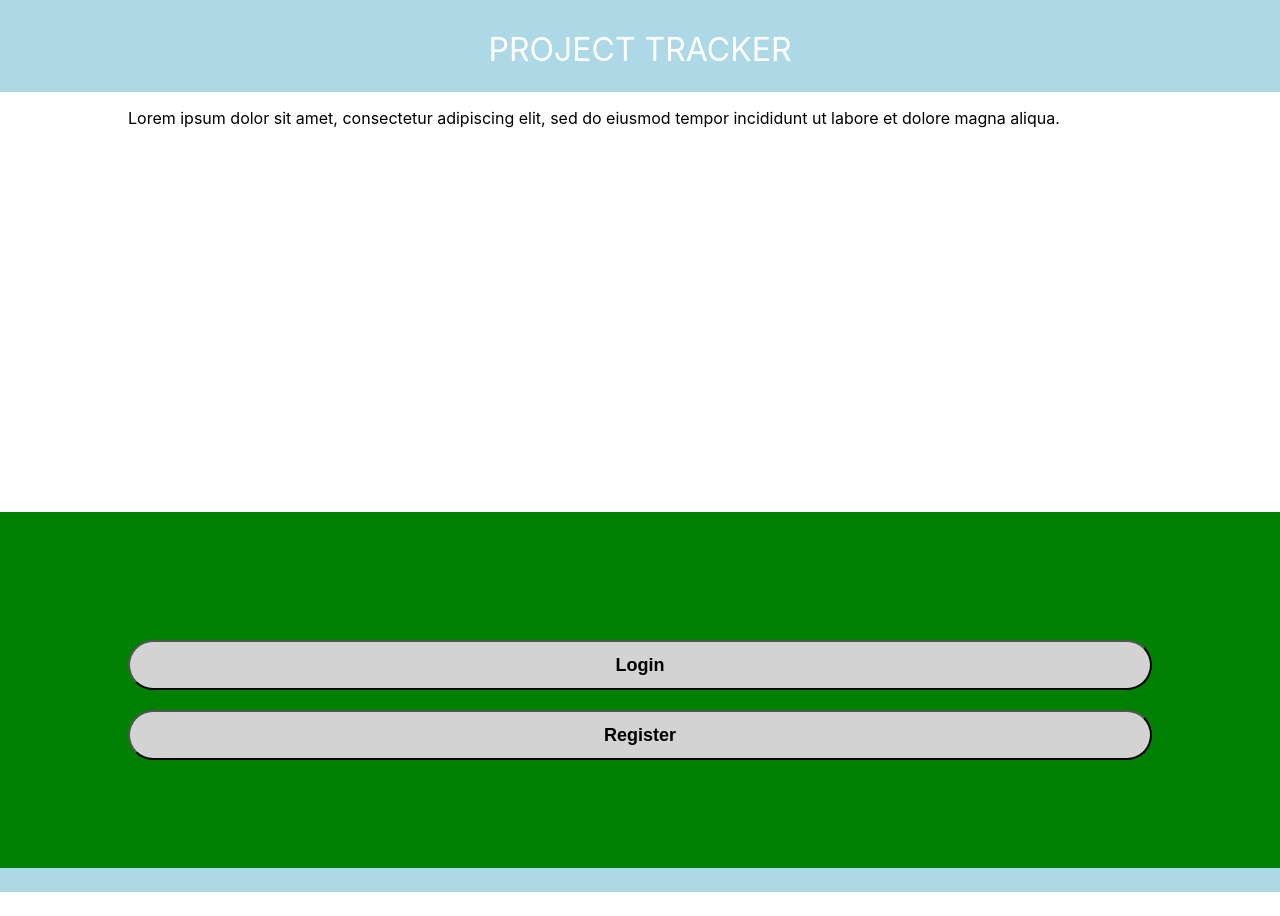
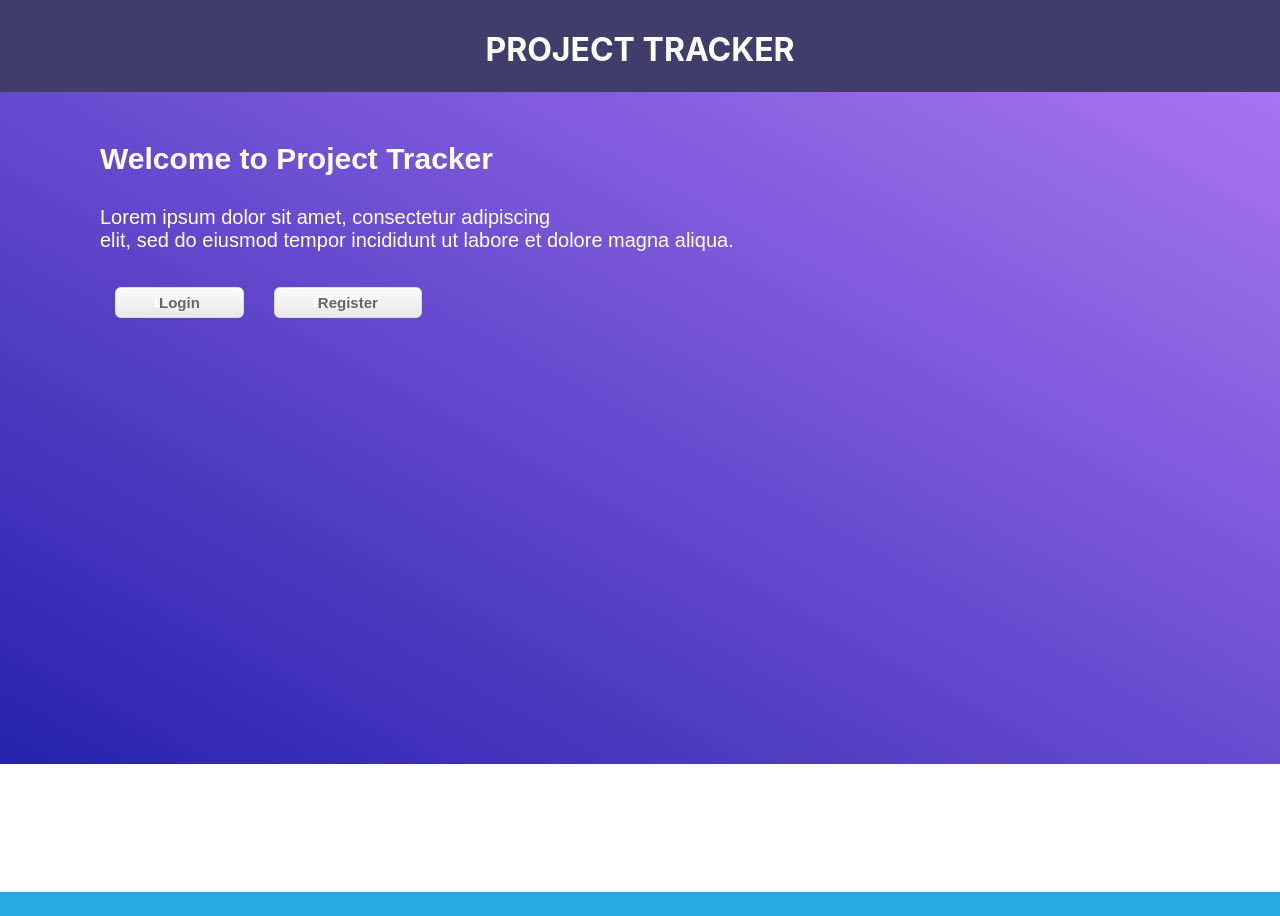
Before and after one commit to LZylstra/Project-Tracker-Client, a React (Create React App) app: page / in a window 1280 px wide. Before the commit the page ends 892 px from the top, so only its background shows below. Built offline with nearby package versions, Linux system fonts and the light colour scheme.

Commit message:
added styles to lander/register/login

```diff
--- a/src/App/App.css
+++ b/src/App/App.css
@@ -4,7 +4,7 @@
 
 footer{
   height:3%;
-  background-color: lightblue;
+  background-color: #27aae1;
 }
 
 .error{
--- a/src/Header/Header.css
+++ b/src/Header/Header.css
@@ -1,4 +1,5 @@
 .header{
+    font-family: -apple-system, BlinkMacSystemFont, 'Segoe UI', Roboto, Oxygen, Ubuntu, Cantarell, 'Open Sans', 'Helvetica Neue', sans-serif;
     display: flex;
     flex-direction: column;
     justify-content: flex-end;
@@ -6,8 +7,9 @@
     text-align: center;
     font-size: 2em;
     height: 11.5%;
-    background-color: lightblue;
+    background-color:#413c69;
     color: white;
+    font-weight: bold;
 }
 
 #logout{
--- a/src/LandingPage/LandingPage.css
+++ b/src/LandingPage/LandingPage.css
@@ -1,33 +1,69 @@
 .landing-page{
-    height: 97%;
+    height: 100%;
     display: flex;
     flex-direction: column;
     justify-content: flex-end;
 }
 
-.button-wrapper{
-    background-color: green;
-    display: flex;
-    flex-direction: column;
-    justify-content: center;
-    align-items: center;
-    height: 50%;
+
+.greeting{
+    color: white;
+    background: rgb(2,0,36);
+    background: linear-gradient(29deg, rgba(2,0,36,1) 0%, rgba(7,103,153,1) 0%, rgba(38,34,172,1) 0%, rgba(168,116,240,1) 100%);
     width: 100%;
+    height: 90%;
+    text-align: left;
+    font-family: Arial, Helvetica, sans-serif;
+    margin-bottom: 10%;
+}
 
+.greeting-header{
+    color: white;
+    font-size: 25px;
+    font-weight: bold;
+}
+
+#greeting-header{
+    color: white;
+    font-size: 30px;
+    font-weight: bold;
+    padding-left: 100px;
+    margin-top: 50px;
+}
+
+#description{
+    color: white;
+    padding-left: 100px;
+    font-size: 20px;
 }
 
 button {
-   background-color: lightgray;
-   height: 50px;
-   width: 80%;
-   margin-top: 20px;
-   border-radius: 45px;
-   font-size: large;
-   font-weight: bold;
+	box-shadow:inset 0px 1px 0px 0px #ffffff;
+	background:linear-gradient(to bottom, #f9f9f9 5%, #e9e9e9 100%);
+	background-color:#f9f9f9;
+	border-radius:6px;
+	border:1px solid #dcdcdc;
+	display:inline-block;
+	cursor:pointer;
+	color:#666666;
+	font-family:Arial;
+	font-size:15px;
+	font-weight:bold;
+    padding:6px 43px ;
+    margin: 15px;
+	text-decoration:none;
+	text-shadow:-5px -1px 0px #ffffff;
+}
+button:hover {
+	background:linear-gradient(to bottom, #e9e9e9 5%, #f9f9f9 100%);
+	background-color:#e9e9e9;
+}
+button:active {
+	position:relative;
+	top:1px;
 }
 
-.greeting{
-    width: 80%;
-    align-self: center;
-    margin-bottom: 30%;
+
+.button-wrapper{
+    padding-left: 100px;
 }
--- a/src/LandingPage/LandingPage.js
+++ b/src/LandingPage/LandingPage.js
@@ -15,11 +15,20 @@ class LandingPage extends Component {
 	render(){
 		return (
 			<div className="landing-page">
-				<p className="greeting">Lorem ipsum dolor sit amet, consectetur adipiscing elit, sed do eiusmod tempor incididunt ut labore et dolore magna aliqua.</p>
+				<div className="greeting">
+				<p id="greeting-header" className="greeting-header">
+					Welcome to Project Tracker
+				</p>
+				<p id="description">Lorem ipsum dolor sit amet, consectetur adipiscing <br></br>elit, sed do eiusmod tempor incididunt ut labore et dolore magna aliqua.</p>
+
 				<div className="button-wrapper">
-					<button onClick={this.onLogin}>Login</button>
-					<button onClick={this.onRegister}>Register</button>
+					<button  onClick={this.onLogin}>Login</button>
+					<button  onClick={this.onRegister}>Register</button>
 				</div>
+				</div>
+
+
+
 			</div>
 		)
 	}
--- a/src/Login/Login.css
+++ b/src/Login/Login.css
@@ -3,13 +3,11 @@
 }
 
 #login-form{
-    height: 100%;
-    background-color: green;
+    background-color: rgb(255, 255, 255);
     display: flex;
     flex-direction: column;
     justify-content: flex-end;
     align-items: center;
-
 }
 
 .hidden-label{
@@ -17,23 +15,17 @@
 }
 
 .login-button-wrapper{
-    background-color: green;
     display: flex;
-    flex-direction: column;
-    justify-content: flex-end;
+    flex-direction: row;
     align-items: center;
     height: 40%;
-    width: 100%;
     padding-bottom: 20%;
 }
 
 .inputs{
     box-sizing: border-box;
     height: 45px;
-    width: 80%;
     margin-top: 15px;
-    border-radius: 45px;
-    font-size: large;
     font-weight: bold;
-    padding-left: 15%;
+    padding-left: 3%;
 }
--- a/src/SignUp/SignUp.css
+++ b/src/SignUp/SignUp.css
@@ -1,6 +1,5 @@
 #signup-form{
-    height: 100%;
-    background-color: green;
+    background-color: rgb(255, 255, 255);
     display: flex;
     flex-direction: column;
     justify-content: flex-end;
@@ -12,16 +11,7 @@
     height: 97%;
 }
 
-.signup-button-wrapper{
-    background-color: green;
-    display: flex;
-    flex-direction: column;
-    justify-content: flex-end;
-    align-items: center;
-    height: 30%;
-    width: 100%;
-    padding-bottom: 20%;
-}
+
 
 .pop-up{
     height: 60%;
```
